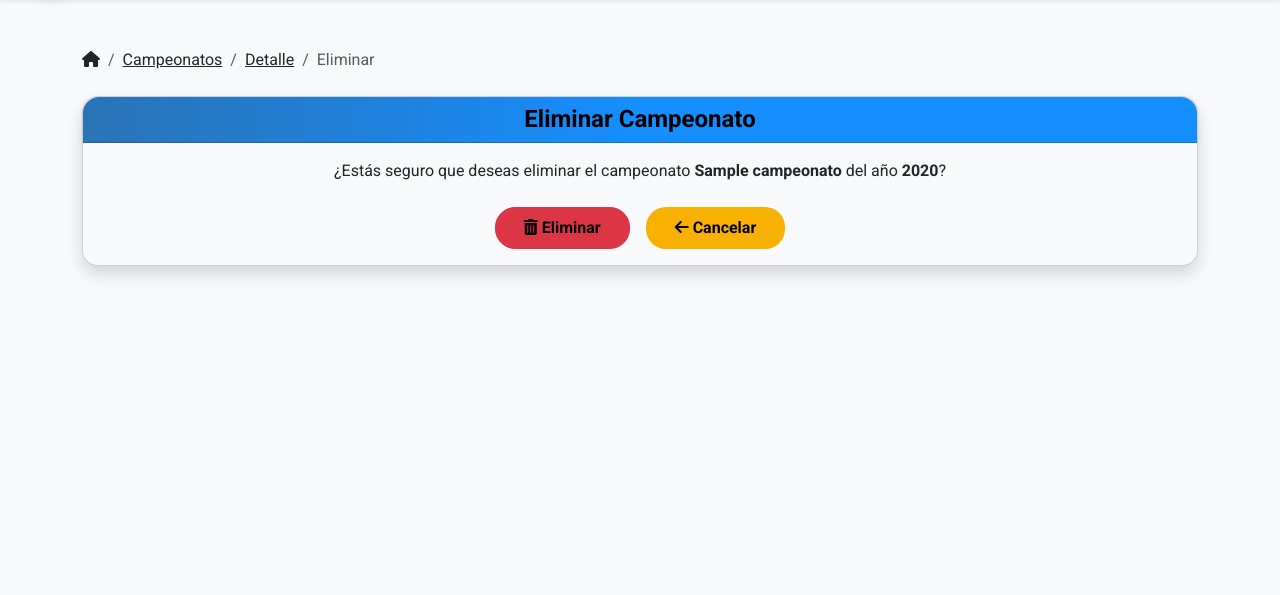
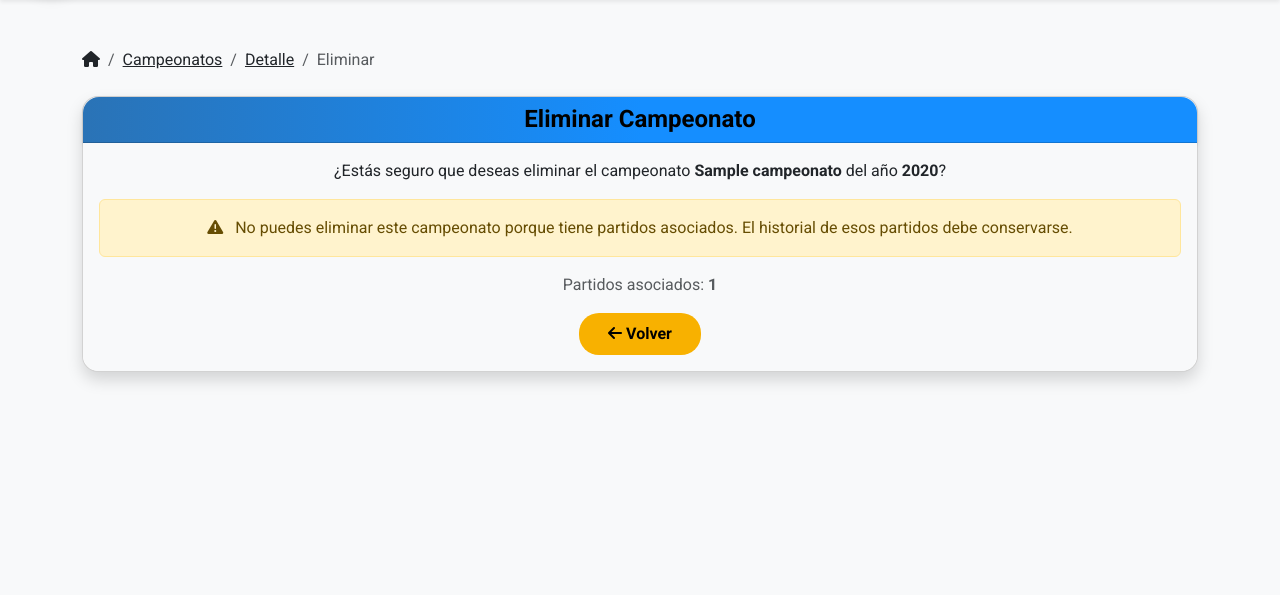
Before and after one commit to Bleazer10/escovol, a Django app: page /atletas/campeonatos/eliminar/1/ in a window 1280 px wide; the page is wider, and only the part inside the window is pictured. Shown: the part 81-676 px from the top of that part. Run offline with Django 5.2, Linux system fonts and the light colour scheme; a user stored in the database is signed in; tables that the repository leaves empty hold one stand-in row (values such as "Sample post"); some libraries are stand-ins or nearby versions.

Commit message:
Protege historial deportivo ante eliminaciones

```diff
--- a/atletas/models.py
+++ b/atletas/models.py
@@ -169,7 +169,7 @@ class Equipo(models.Model):
         ('mixto', 'Mixto'),
     ]
     nombre = models.CharField(max_length=100)
-    entrenador = models.ForeignKey(Entrenador, on_delete=models.CASCADE)
+    entrenador = models.ForeignKey(Entrenador, on_delete=models.PROTECT)
     atletas = models.ManyToManyField(Atleta)
     categoria = models.CharField(max_length=50)
     sexo_equipo = models.CharField(max_length=10, choices=SEXO_CHOICES, null=True, blank=True)
@@ -192,12 +192,12 @@ class Partido(models.Model):
         ('5-3', 'Ganar 3 de 5 sets'),
     ]
 
-    equipo_local = models.ForeignKey(Equipo, on_delete=models.CASCADE, related_name='partidos')
+    equipo_local = models.ForeignKey(Equipo, on_delete=models.PROTECT, related_name='partidos')
     equipo_externo = models.CharField(max_length=100)
     fecha = models.DateField()
     hora = models.TimeField()
     lugar = models.CharField(max_length=150)
-    campeonato = models.ForeignKey(Campeonato, on_delete=models.SET_NULL, null=True, blank=True)
+    campeonato = models.ForeignKey(Campeonato, on_delete=models.PROTECT, null=True, blank=True)
     observaciones = models.TextField(blank=True, null=True)
     estado = models.CharField(max_length=20, choices=ESTADOS, default='programado')
     formato_partido = models.CharField(max_length=5, choices=FORMATOS, default='5-3')
@@ -246,7 +246,7 @@ class Partido(models.Model):
 
 class Estadistica(models.Model):
     atleta = models.ForeignKey(Atleta, on_delete=models.CASCADE, related_name='estadisticas')
-    partido = models.ForeignKey(Partido, on_delete=models.CASCADE, related_name='estadisticas', null=True, blank=True)
+    partido = models.ForeignKey(Partido, on_delete=models.PROTECT, related_name='estadisticas', null=True, blank=True)
     puntos = models.PositiveIntegerField(default=0)
     saques = models.PositiveIntegerField(default=0)
     remates = models.PositiveIntegerField(default=0)
--- a/atletas/views.py
+++ b/atletas/views.py
@@ -525,15 +525,44 @@ def editar_campeonato(request, campeonato_id):
     })
 
 # Vista para eliminar campeonato
-@user_passes_test(lambda u: es_admin(u) or es_entrenador(u))
+@user_passes_test(es_admin)
 def eliminar_campeonato(request, campeonato_id):
     campeonato = get_object_or_404(Campeonato, id=campeonato_id)
+
+    partidos_asociados = campeonato.partido_set.all()
+    motivo_bloqueo = None
+
+    if partidos_asociados.exists():
+        motivo_bloqueo = (
+            "No puedes eliminar este campeonato porque tiene partidos asociados. "
+            "El historial de esos partidos debe conservarse."
+        )
+
     if request.method == 'POST':
+        if motivo_bloqueo:
+            return render(
+                request,
+                'campeonatos/eliminar_campeonato.html',
+                {
+                    'campeonato': campeonato,
+                    'motivo_bloqueo': motivo_bloqueo,
+                    'partidos_asociados': partidos_asociados,
+                },
+                status=403,
+            )
+
         campeonato.delete()
         return redirect('lista_campeonatos')
-    return render(request, 'campeonatos/eliminar_campeonato.html', {
-        'campeonato': campeonato
-    })
+
+    return render(
+        request,
+        'campeonatos/eliminar_campeonato.html',
+        {
+            'campeonato': campeonato,
+            'motivo_bloqueo': motivo_bloqueo,
+            'partidos_asociados': partidos_asociados,
+        },
+    )
 
 @user_passes_test(lambda u: es_admin(u) or es_entrenador(u))
 def detalle_campeonato(request, campeonato_id):
@@ -641,16 +670,44 @@ def detalle_equipo(request, equipo_id):
         'atletas': atletas
     })
 
-@user_passes_test(lambda u: es_admin(u) or es_entrenador(u))
+@user_passes_test(es_admin)
 def eliminar_equipo(request, equipo_id):
     equipo = get_object_or_404(Equipo, pk=equipo_id)
 
+    partidos_asociados = equipo.partidos.all()
+    motivo_bloqueo = None
+
+    if partidos_asociados.exists():
+        motivo_bloqueo = (
+            "No puedes eliminar este equipo porque tiene partidos asociados. "
+            "El historial deportivo del equipo debe conservarse."
+        )
+
     if request.method == 'POST':
-        nombre = equipo.nombre
+        if motivo_bloqueo:
+            return render(
+                request,
+                'equipos/eliminar_equipo.html',
+                {
+                    'equipo': equipo,
+                    'motivo_bloqueo': motivo_bloqueo,
+                    'partidos_asociados': partidos_asociados,
+                },
+                status=403,
+            )
+
         equipo.delete()
         return redirect('listar_equipos')
 
-    return render(request, 'equipos/eliminar_equipo.html', {'equipo': equipo})
+    return render(
+        request,
+        'equipos/eliminar_equipo.html',
+        {
+            'equipo': equipo,
+            'motivo_bloqueo': motivo_bloqueo,
+            'partidos_asociados': partidos_asociados,
+        },
+    )
 
 
 @user_passes_test(lambda u: es_admin(u) or es_entrenador(u))
@@ -856,13 +913,44 @@ def editar_partido(request, partido_id):
         'sets_con_datos': sets_con_datos,
     })
 
-@user_passes_test(lambda u: es_admin(u) or es_entrenador(u))
+@user_passes_test(es_admin)
 def eliminar_partido(request, partido_id):
     partido = get_object_or_404(Partido, id=partido_id)
+
+    estadisticas_asociadas = partido.estadisticas.all()
+    motivo_bloqueo = None
+
+    if estadisticas_asociadas.exists():
+        motivo_bloqueo = (
+            "No puedes eliminar este partido porque tiene estadísticas asociadas. "
+            "Primero debe conservarse o revisarse ese historial estadístico."
+        )
+
     if request.method == 'POST':
+        if motivo_bloqueo:
+            return render(
+                request,
+                'partidos/eliminar_partido.html',
+                {
+                    'partido': partido,
+                    'motivo_bloqueo': motivo_bloqueo,
+                    'estadisticas_asociadas': estadisticas_asociadas,
+                },
+                status=403,
+            )
+
         partido.delete()
         return redirect('lista_partidos')
-    return render(request, 'partidos/eliminar_partido.html', {'partido': partido})
+
+    return render(
+        request,
+        'partidos/eliminar_partido.html',
+        {
+            'partido': partido,
+            'motivo_bloqueo': motivo_bloqueo,
+            'estadisticas_asociadas': estadisticas_asociadas,
+        },
+    )
 
 @user_passes_test(lambda u: es_admin(u) or es_entrenador(u))
 @require_http_methods(["GET", "POST"])
--- a/templates/campeonatos/eliminar_campeonato.html
+++ b/templates/campeonatos/eliminar_campeonato.html
@@ -24,19 +24,58 @@
   </div>
 
   <div class="container mt-4"></div>
+
   <div class="card shadow rounded-4">
     <div class="card-header bg-danger text-white text-center rounded-top-4">
       <h4 class="mb-0">Eliminar Campeonato</h4>
     </div>
+
     <div class="card-body bg-light rounded-bottom-4 text-center">
-      <p>¿Estás seguro que deseas eliminar el campeonato <strong>{{ campeonato.nombre }}</strong> del año <strong>{{ campeonato.anio }}</strong>?</p>
 
-      <form method="post" class="d-flex justify-content-center gap-3 mt-4">
-        {% csrf_token %}
-        <button type="submit" class="btn btn-danger"><i class="fas fa-trash-alt"></i>  Eliminar</button>
-        <a href="{% url 'detalle_campeonato' campeonato.id %}" class="btn" style="background: #f8b100;"><i class="fa-solid fa-arrow-left"></i>  Cancelar</a>
-      </form>
+      <p>
+        ¿Estás seguro que deseas eliminar el campeonato
+        <strong>{{ campeonato.nombre }}</strong>
+        del año
+        <strong>{{ campeonato.anio }}</strong>?
+      </p>
+
+      {% if motivo_bloqueo %}
+
+        <div class="alert alert-warning text-center">
+          <i class="fas fa-triangle-exclamation me-2"></i>
+          {{ motivo_bloqueo }}
+        </div>
+
+        <p class="text-muted">
+          Partidos asociados:
+          <strong>{{ partidos_asociados.count }}</strong>
+        </p>
+
+        <a href="{% url 'detalle_campeonato' campeonato.id %}"
+           class="btn"
+           style="background: #f8b100;">
+          <i class="fa-solid fa-arrow-left"></i> Volver
+        </a>
+
+      {% else %}
+
+        <form method="post" class="d-flex justify-content-center gap-3 mt-4">
+          {% csrf_token %}
+
+          <button type="submit" class="btn btn-danger">
+            <i class="fas fa-trash-alt"></i> Eliminar
+          </button>
+
+          <a href="{% url 'detalle_campeonato' campeonato.id %}"
+             class="btn"
+             style="background: #f8b100;">
+            <i class="fa-solid fa-arrow-left"></i> Cancelar
+          </a>
+        </form>
+
+      {% endif %}
+
     </div>
   </div>
-</div>
+
 {% endblock %}
```
Also changed, not shown: templates/campeonatos/detalle_campeonato.html (+5 -3 lines), templates/equipos/detalle_equipo.html (+5 -3 lines), templates/equipos/eliminar_equipo.html (+23 -1 lines), templates/partidos/detalle_partido.html (+5 -3 lines), templates/partidos/eliminar_partido.html (+57 -6 lines), atletas/migrations/0036_alter_equipo_entrenador_alter_estadistica_partido_and_more.py (added).
